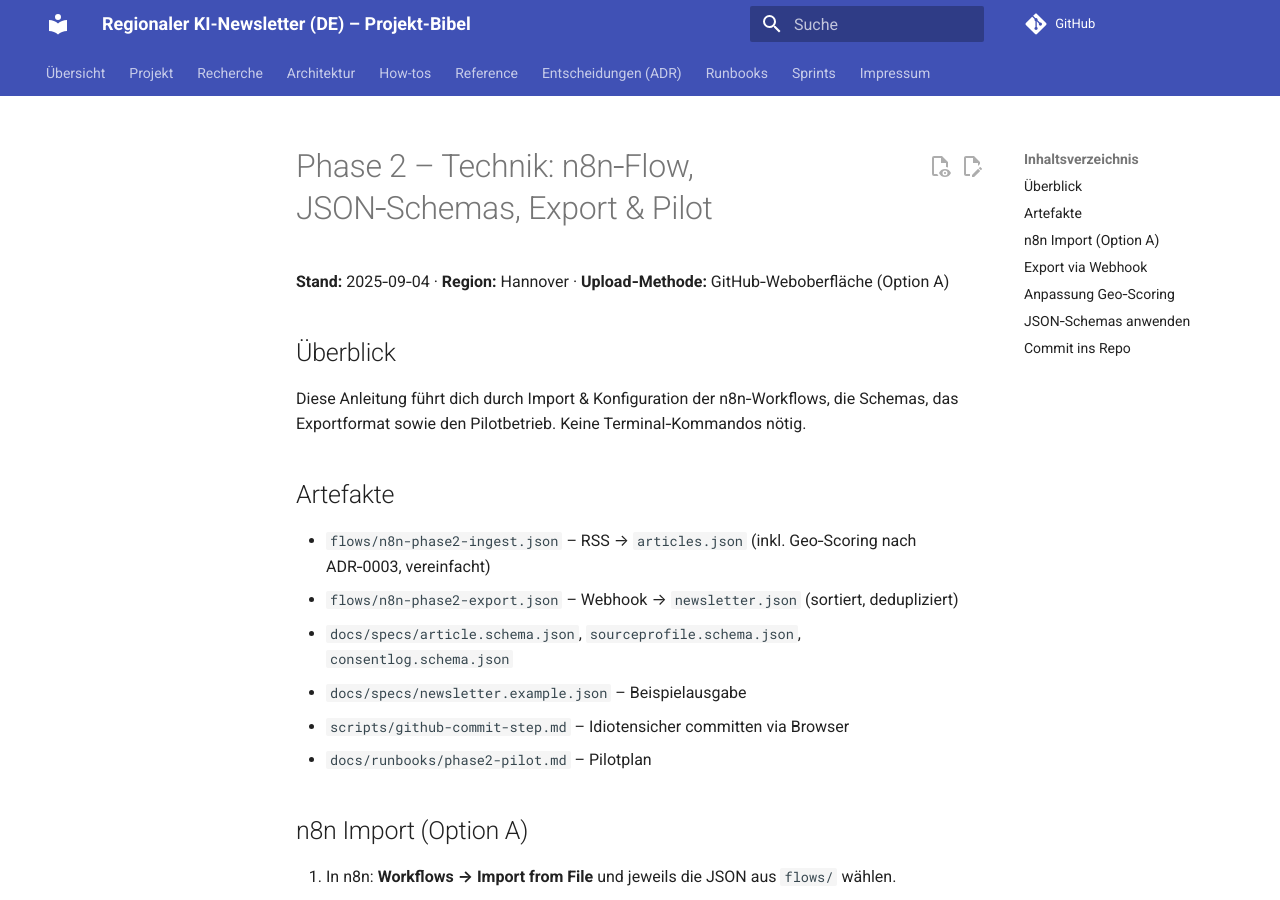
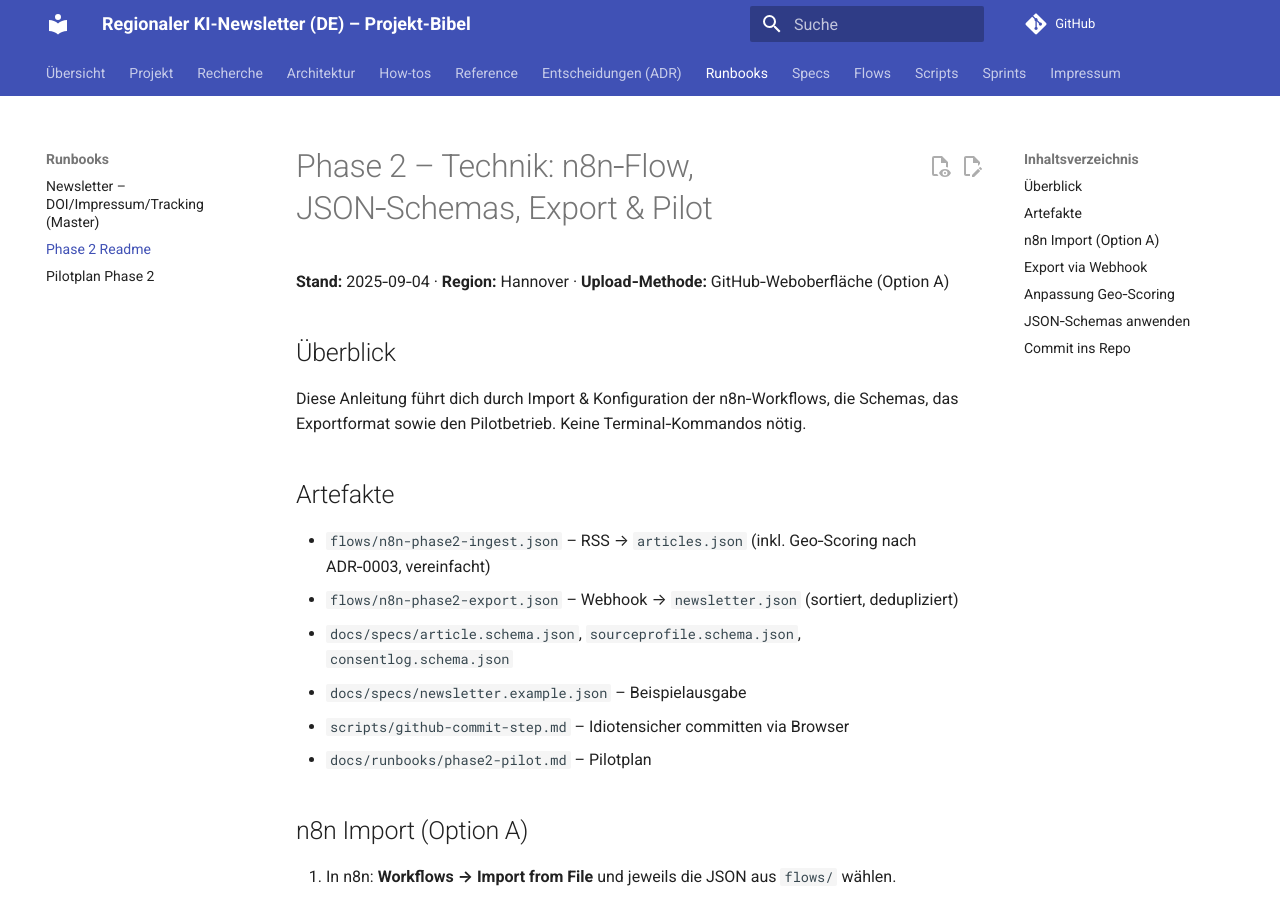
Before and after one commit to timrost/newsletter-bibel, an MkDocs documentation site: the page built from docs/runbooks/phase2-readme.md, in a window 1280 px wide and 900 px high. Built offline with MkDocs 1.6.1 and Material for MkDocs 9.7.7, drawn with Linux system fonts in a browser that asks for light colours; comment, search, counter and statistics services are not loaded; part of the change alters nothing that is shown.

Commit message:
Update mkdocs.yml

```diff
--- a/mkdocs.yml
+++ b/mkdocs.yml
@@ -20,6 +20,7 @@ theme:
     - scheme: default
       primary: indigo
       accent: indigo
+
 nav:
   - Übersicht: index.md
   - Projekt:
@@ -44,14 +45,28 @@ nav:
       - ADR-0004 Bild-Policy (Proposed): adr/ADR-0004-bild-policy.md
   - Runbooks:
       - Newsletter – DOI/Impressum/Tracking (Master): runbooks/newsletter-compliance-runbook-master-2025-09-04.md
+      - Phase 2 Readme: runbooks/phase2-readme.md
+      - Pilotplan Phase 2: runbooks/phase2-pilot.md
+  - Specs:
+      - Article Schema: specs/article.schema.json
+      - SourceProfile Schema: specs/sourceprofile.schema.json
+      - ConsentLog Schema: specs/consentlog.schema.json
+      - Newsletter Beispiel: specs/newsletter.example.json
+  - Flows:
+      - n8n Ingest (RSS → Article): flows/n8n-phase2-ingest.json
+      - n8n Export (→ Newsletter): flows/n8n-phase2-export.json
+  - Scripts:
+      - GitHub Commit Step: scripts/github-commit-step.md
   - Sprints:
       - Sprint 1 (Recht & Architektur): sprints/sprint1.md
       - Sprint 2 (Hannover MVP): sprints/sprint2.md
   - Impressum: impressum.md
+
 extra:
   social:
     - icon: fontawesome/brands/github
-      link: https://github.com/<USER>/<REPO>
+      link: https://github.com/timrost/newsletter-bibel
+
 markdown_extensions:
   - admonition
   - attr_list
@@ -62,5 +77,6 @@ markdown_extensions:
   - pymdownx.tabbed
   - pymdownx.tasklist
   - pymdownx.tilde
+
 plugins:
   - search
```
